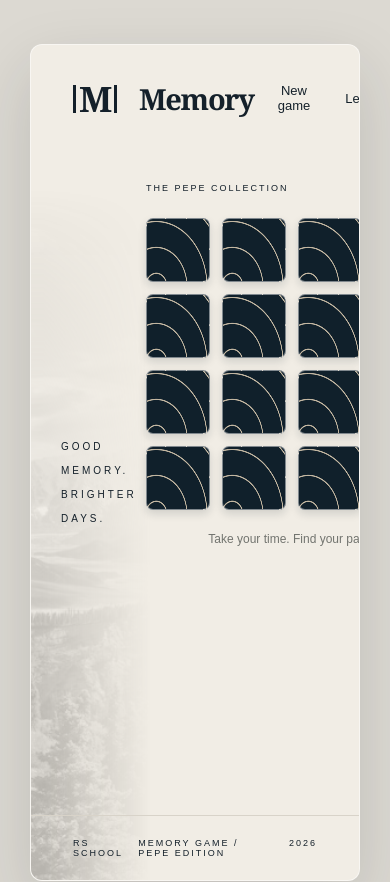
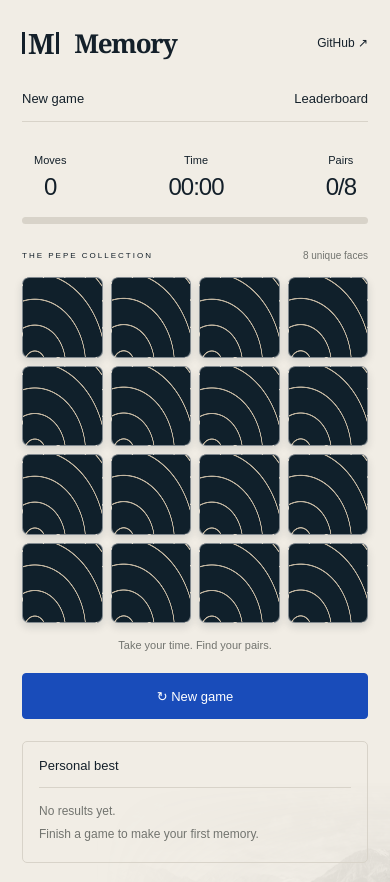
Before and after one commit to advoryan/memory-game, a website with bundled scripts: page index.html in a window 390 px wide. Shown: the top 882 px of the page. Built offline with nearby package versions, Linux system fonts and the light colour scheme.

Commit message:
feat: adapt game layout for mobile screens

```diff
--- /dev/null
+++ b/src/styles/_responsive.scss
@@ -0,0 +1,51 @@
+@media (min-width: 1440px) {
+  body { padding-block: 65px; }
+  .app { padding-block: 12px; }
+  .main { padding-block: 20px; }
+}
+
+@media (max-width: 1100px) {
+  body { padding: 24px; }
+  .main { grid-template-columns: minmax(0, 1fr) 270px; }
+  .introduction { display: none; }
+  .play-area { padding-left: 30px; }
+  .header { padding-inline: 30px; }
+  .brand { font-size: 26px; }
+  .navigation { gap: 22px; }
+  .title { font-size: 44px; }
+}
+
+@media (max-width: 700px) {
+  body { padding: 0; background: var(--paper); }
+  .app { min-height: 100dvh; border: 0; border-radius: 0; box-shadow: none; }
+  .app::before { inset: auto 0 0 auto; width: 75%; height: 240px; transform: scaleX(-1); opacity: .13; }
+  .header { padding: 25px 22px 12px; flex-wrap: wrap; gap: 16px; }
+  .brand { font-size: 26px; gap: 15px; }
+  .monogram { font-size: 28px; }
+  .source-link { margin-left: auto; }
+  .navigation { order: 1; width: 100%; justify-content: space-between; border-bottom: 1px solid var(--line); }
+  .nav-button { min-height: 44px; }
+  .main { display: flex; flex-direction: column; padding: 0 22px; }
+  .sidebar { display: contents; }
+  .title, .subtitle { display: none; }
+  .stats { order: -3; padding: 20px 12px 0; text-align: center; margin-bottom: 16px; }
+  .stat dd { font-size: 24px; }
+  .progress { order: -2; margin-bottom: 22px; }
+  .play-area { padding: 0; }
+  .board-heading { margin-bottom: 12px; }
+  .board-heading .eyebrow { font-size: 8px; }
+  .board { gap: 8px; }
+  .board-hint { margin-top: 16px; font-size: 11px; }
+  .sidebar > .button { margin: 22px 0; }
+  .results { border: 1px solid var(--line); border-radius: 5px; padding: 16px; }
+  .empty-results { padding: 0; margin-bottom: 0; }
+  .sidebar-note { font-size: 8px; margin: 24px 0; }
+  .footer { padding: 20px 22px; font-size: 8px; letter-spacing: 1px; }
+  .footer span:nth-child(2) { max-width: 120px; text-align: center; line-height: 1.8; }
+  .modal-panel { padding: 24px; }
+  .modal-title { font-size: 32px; }
+}
+
+@media (prefers-reduced-motion: reduce) {
+  *, *::before, *::after { transition: none !important; scroll-behavior: auto !important; }
+}
--- a/src/styles/main.scss
+++ b/src/styles/main.scss
@@ -1,3 +1,4 @@
 @use 'layout';
 @use 'cards';
 @use 'modal';
+@use 'responsive';
```
Also changed, not shown: style.css.
